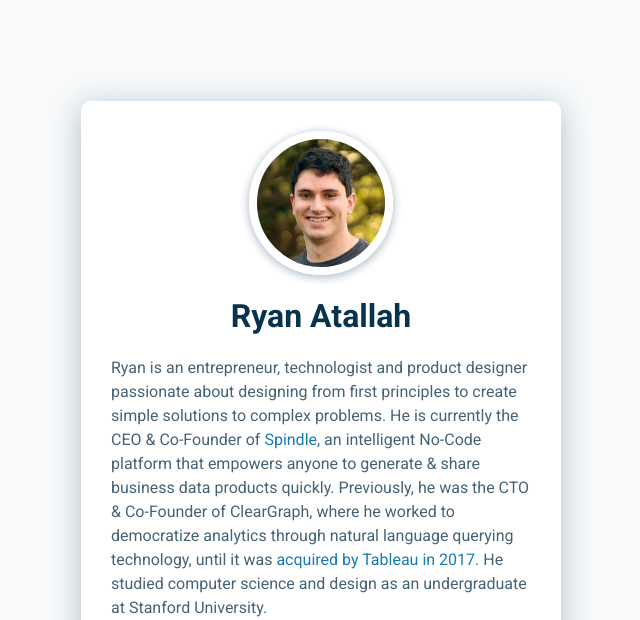
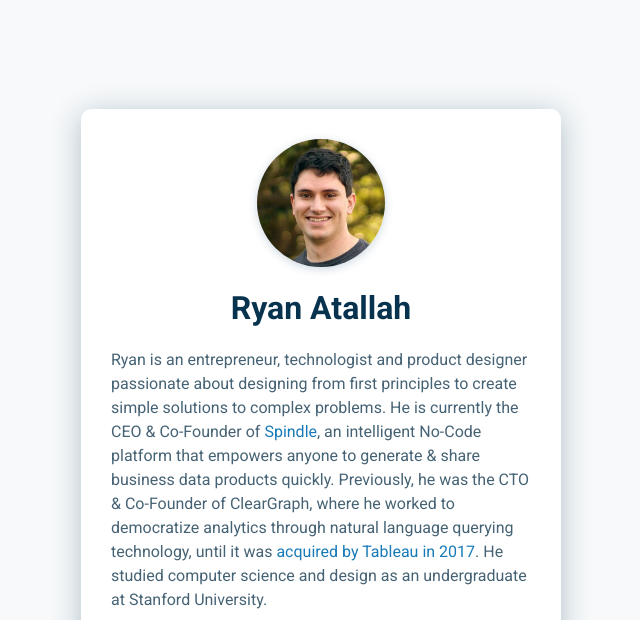
Before and after one commit to ryanatallah/ryanatallah.github.io, a plain HTML site: page index.html in a window 1280 px wide. Shown: the top 620 px of the page, without its empty margins (319-959 px from the left). Drawn offline with Linux system fonts and the light colour scheme.

Commit message:
remove white photo border

```diff
--- a/index.html
+++ b/index.html
@@ -44,19 +44,9 @@
         line-height: 1.5em;
       }
 
-      .container .profile-photo-container {
-        width: 144px;
-        height: 144px;
-        background-size: 100%;
-        border-radius: 144px;
-        display: inline-block;
-        box-shadow: 0px 2px 10px 0px rgba(14, 62, 94, 0.2);
-      }
-
-      .container .profile-photo-container .profile-photo {
+      .container .profile-photo {
         width: 128px;
         height: 128px;
-        border: 8px solid white;
         background-image: url("./ryan.jpg");
         background-size: 100%;
         border-radius: 128px;
@@ -97,9 +87,7 @@
   </head>
   <body>
     <div class="container">
-      <div class="profile-photo-container">
-        <div class="profile-photo"></div>
-      </div>
+      <div class="profile-photo"></div>
       <h1>Ryan Atallah</h1>
       <p>
         Ryan is an entrepreneur, technologist and product designer passionate
```
